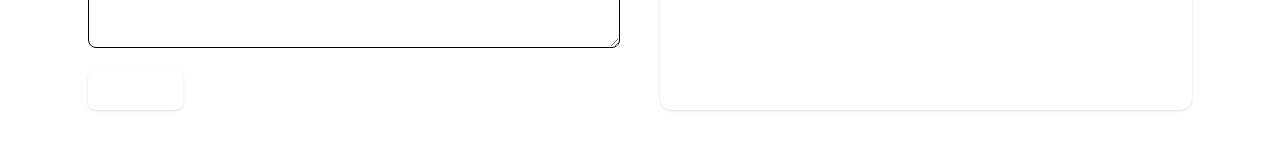
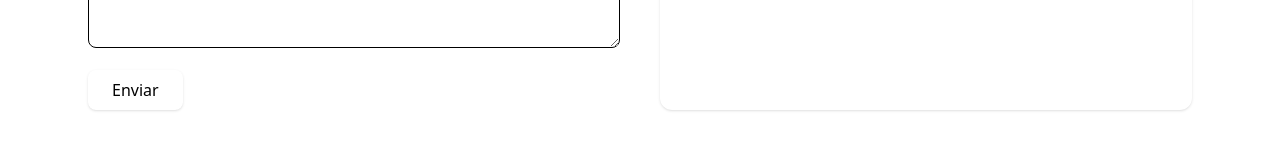
Before and after one commit to oreyma/topoatlantico, a React (Vite) app: page / in a window 1280 px wide. Shown: the part 3100-3260 px from the top of the page. Built offline with nearby package versions, Linux system fonts and the light colour scheme.

Commit message:
Integración Formspree React funcional

```diff
--- a/src/components/ContactForm.jsx
+++ b/src/components/ContactForm.jsx
@@ -57,7 +57,7 @@ export default function ContactForm() {
 <button
   type="submit"
   disabled={state.submitting}
-  className="bg-topo-navy text-white px-6 py-2 rounded-lg shadow hover:bg-topo-ocean hover:text-topo-navy transition-colors"
+  className="bg-topo-navy text-topo-navy px-6 py-2 rounded-lg shadow hover:bg-topo-ocean hover:text-topo-navy transition-colors"
 >
   {state.submitting ? "Enviando..." : "Enviar"}
 </button>
```
